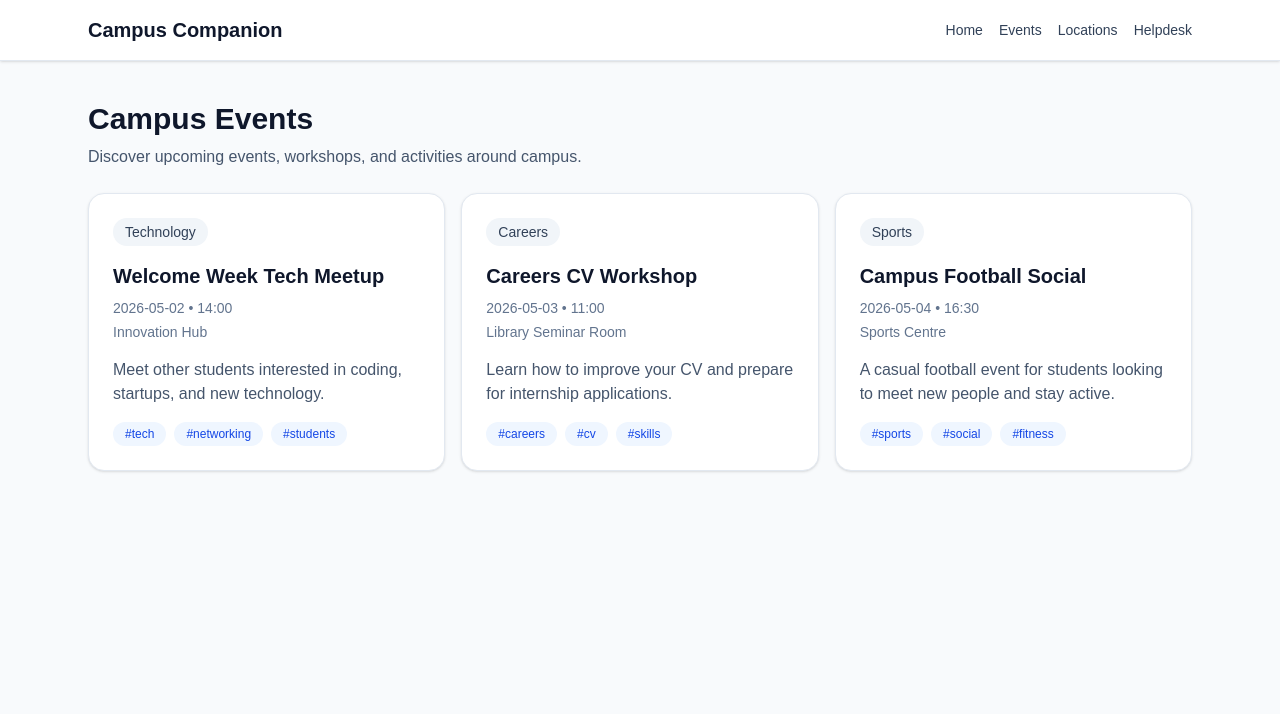
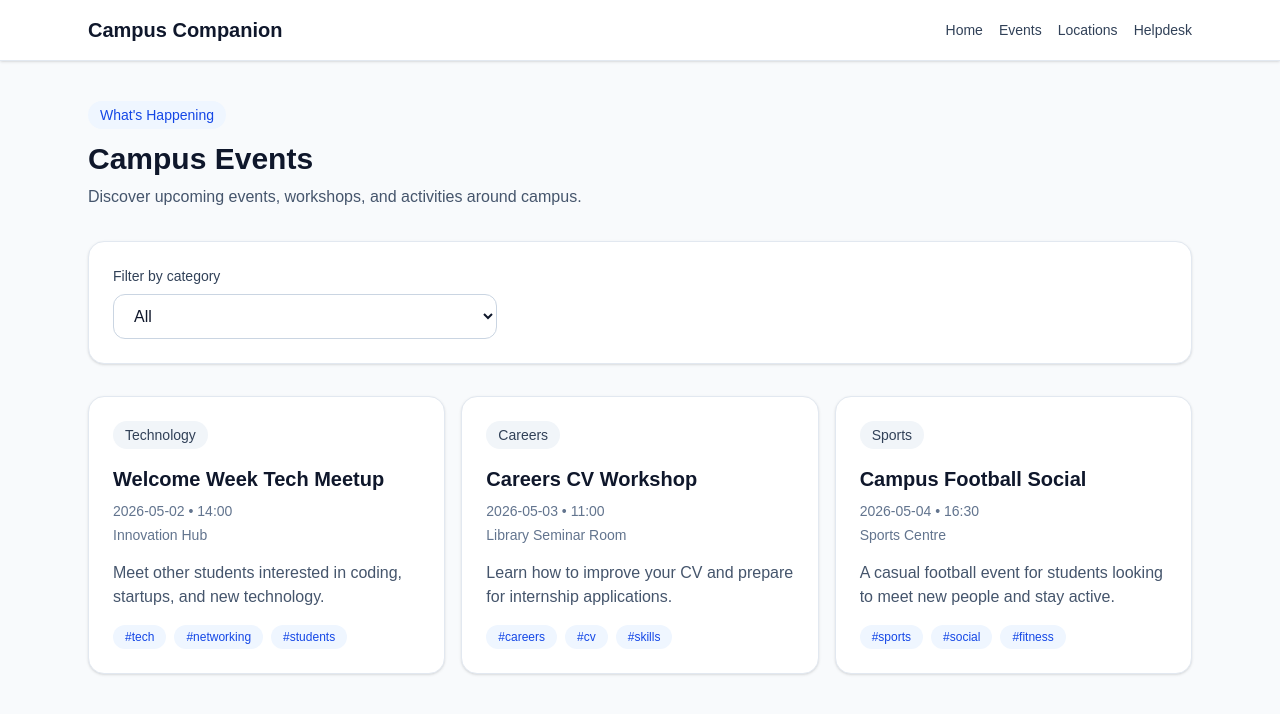
Before and after one commit to MiolesBlues/Campus_Companion, a Next.js app in the folder campus-companion/: page /events in a window 1280 px wide. Shown: the top 714 px of the page. Built offline with nearby package versions, Linux system fonts and the light colour scheme.

Commit message:
improve consistency across core page layouts

```diff
--- a/campus-companion/src/app/events/page.tsx
+++ b/campus-companion/src/app/events/page.tsx
@@ -1,17 +1,58 @@
+"use client";
+
+import { useMemo, useState } from "react";
 import events from "@/data/events.json";
 
+const categories = ["All", ...new Set(events.map((event) => event.category))];
+
 export default function EventsPage() {
+  const [selectedCategory, setSelectedCategory] = useState("All");
+
+  const filteredEvents = useMemo(() => {
+    if (selectedCategory === "All") {
+      return events;
+    }
+
+    return events.filter((event) => event.category === selectedCategory);
+  }, [selectedCategory]);
+
   return (
-    <section className="space-y-6">
-      <div>
-        <h1 className="text-3xl font-bold text-slate-900">Campus Events</h1>
-        <p className="mt-2 text-slate-600">
-          Discover upcoming events, workshops, and activities around campus.
-        </p>
+    <section className="space-y-8">
+      <div className="space-y-3">
+        <span className="inline-flex rounded-full bg-blue-50 px-3 py-1 text-sm font-medium text-blue-700">
+          What&apos;s Happening
+        </span>
+        <div>
+          <h1 className="text-3xl font-bold text-slate-900">Campus Events</h1>
+          <p className="mt-2 text-slate-600">
+            Discover upcoming events, workshops, and activities around campus.
+          </p>
+        </div>
+      </div>
+
+      <div className="rounded-2xl border border-slate-200 bg-white p-6 shadow-sm">
+        <label
+          htmlFor="event-category"
+          className="mb-2 block text-sm font-medium text-slate-700"
+        >
+          Filter by category
+        </label>
+        <select
+          id="event-category"
+          value={selectedCategory}
+          onChange={(event) => setSelectedCategory(event.target.value)}
+          className="w-full max-w-sm rounded-xl border border-slate-300 px-4 py-3 text-slate-900 focus:border-slate-500 focus:outline-none"
+        >
+          {categories.map((category) => (
+            <option key={category} value={category}>
+              {category}
+            </option>
+          ))}
+        </select>
       </div>
 
       <div className="grid gap-4 md:grid-cols-2 lg:grid-cols-3">
-        {events.map((event) => (
+        {filteredEvents.map((event) => (
           <article
             key={event.id}
             className="rounded-2xl border border-slate-200 bg-white p-6 shadow-sm"
@@ -45,6 +86,12 @@ export default function EventsPage() {
           </article>
         ))}
       </div>
+
+      {filteredEvents.length === 0 && (
+        <div className="rounded-2xl border border-dashed border-slate-300 bg-white p-8 text-center text-slate-600 shadow-sm">
+          No events found for this category.
+        </div>
+      )}
     </section>
   );
 }
--- a/campus-companion/src/app/helpdesk/page.tsx
+++ b/campus-companion/src/app/helpdesk/page.tsx
@@ -1,17 +1,39 @@
+"use client";
+
+import { FormEvent, useState } from "react";
 import categories from "@/data/helpdesk-categories.json";
 
 export default function HelpdeskPage() {
+  const [category, setCategory] = useState("");
+  const [urgency, setUrgency] = useState("");
+  const [description, setDescription] = useState("");
+  const [submitted, setSubmitted] = useState(false);
+
+  const handleSubmit = (event: FormEvent<HTMLFormElement>) => {
+    event.preventDefault();
+    setSubmitted(true);
+    setCategory("");
+    setUrgency("");
+    setDescription("");
+  };
+
   return (
-    <section className="space-y-6">
-      <div>
-        <h1 className="text-3xl font-bold text-slate-900">Helpdesk Support</h1>
-        <p className="mt-2 text-slate-600">
-          Submit a support request for common campus and student service issues.
-        </p>
+    <section className="space-y-8">
+      <div className="space-y-3">
+        <span className="inline-flex rounded-full bg-blue-50 px-3 py-1 text-sm font-medium text-blue-700">
+          Support Desk
+        </span>
+        <div>
+          <h1 className="text-3xl font-bold text-slate-900">Helpdesk Support</h1>
+          <p className="mt-2 text-slate-600">
+            Submit a support request for common campus and student service
+            issues.
+          </p>
+        </div>
       </div>
 
       <div className="rounded-2xl border border-slate-200 bg-white p-6 shadow-sm">
-        <form className="space-y-5">
+        <form className="space-y-5" onSubmit={handleSubmit}>
           <div>
             <label
               htmlFor="category"
@@ -23,14 +45,16 @@ export default function HelpdeskPage() {
               id="category"
               name="category"
               className="w-full rounded-xl border border-slate-300 px-4 py-3 text-slate-900 focus:border-slate-500 focus:outline-none"
-              defaultValue=""
+              value={category}
+              onChange={(event) => setCategory(event.target.value)}
+              required
             >
               <option value="" disabled>
                 Select an issue category
               </option>
-              {categories.map((category) => (
-                <option key={category} value={category}>
-                  {category}
+              {categories.map((categoryOption) => (
+                <option key={categoryOption} value={categoryOption}>
+                  {categoryOption}
                 </option>
               ))}
             </select>
@@ -47,7 +71,9 @@ export default function HelpdeskPage() {
               id="urgency"
               name="urgency"
               className="w-full rounded-xl border border-slate-300 px-4 py-3 text-slate-900 focus:border-slate-500 focus:outline-none"
-              defaultValue=""
+              value={urgency}
+              onChange={(event) => setUrgency(event.target.value)}
+              required
             >
               <option value="" disabled>
                 Select urgency level
@@ -71,6 +97,9 @@ export default function HelpdeskPage() {
               rows={5}
               placeholder="Describe the issue here..."
               className="w-full rounded-xl border border-slate-300 px-4 py-3 text-slate-900 focus:border-slate-500 focus:outline-none"
+              value={description}
+              onChange={(event) => setDescription(event.target.value)}
+              required
             />
           </div>
 
@@ -82,6 +111,12 @@ export default function HelpdeskPage() {
           </button>
         </form>
       </div>
+
+      {submitted && (
+        <div className="rounded-2xl border border-green-200 bg-green-50 p-4 text-green-800 shadow-sm">
+          Your helpdesk request has been submitted successfully.
+        </div>
+      )}
     </section>
   );
 }
--- a/campus-companion/src/app/locations/page.tsx
+++ b/campus-companion/src/app/locations/page.tsx
@@ -2,7 +2,11 @@ import locations from "@/data/locations.json";
 
 export default function LocationsPage() {
   return (
-    <section className="space-y-6">
+    <section className="space-y-8">
+      <div className="space-y-3">
+        <span className="inline-flex rounded-full bg-blue-50 px-3 py-1 text-sm font-medium text-blue-700">
+          Find Your Way
+        </span>
         <div>
           <h1 className="text-3xl font-bold text-slate-900">
             Campus Locations
@@ -10,6 +14,7 @@ export default function LocationsPage() {
           <p className="mt-2 text-slate-600">
             Find important campus spaces, support centres, and study areas.
           </p>
+        </div>
       </div>
 
       <div className="grid gap-4 md:grid-cols-2 lg:grid-cols-3">
```
Lines whose indentation alone changed are shown as unchanged.
